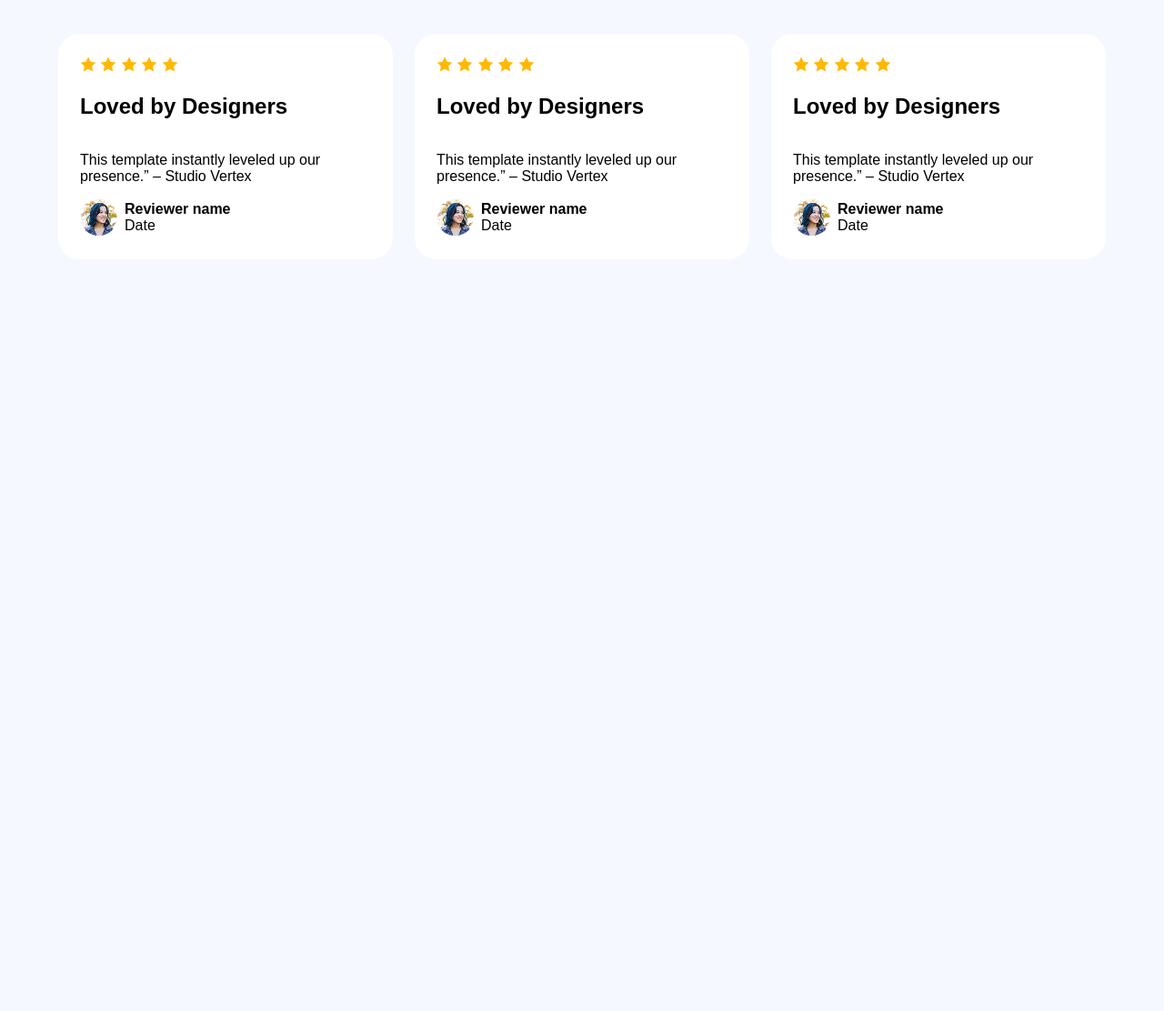
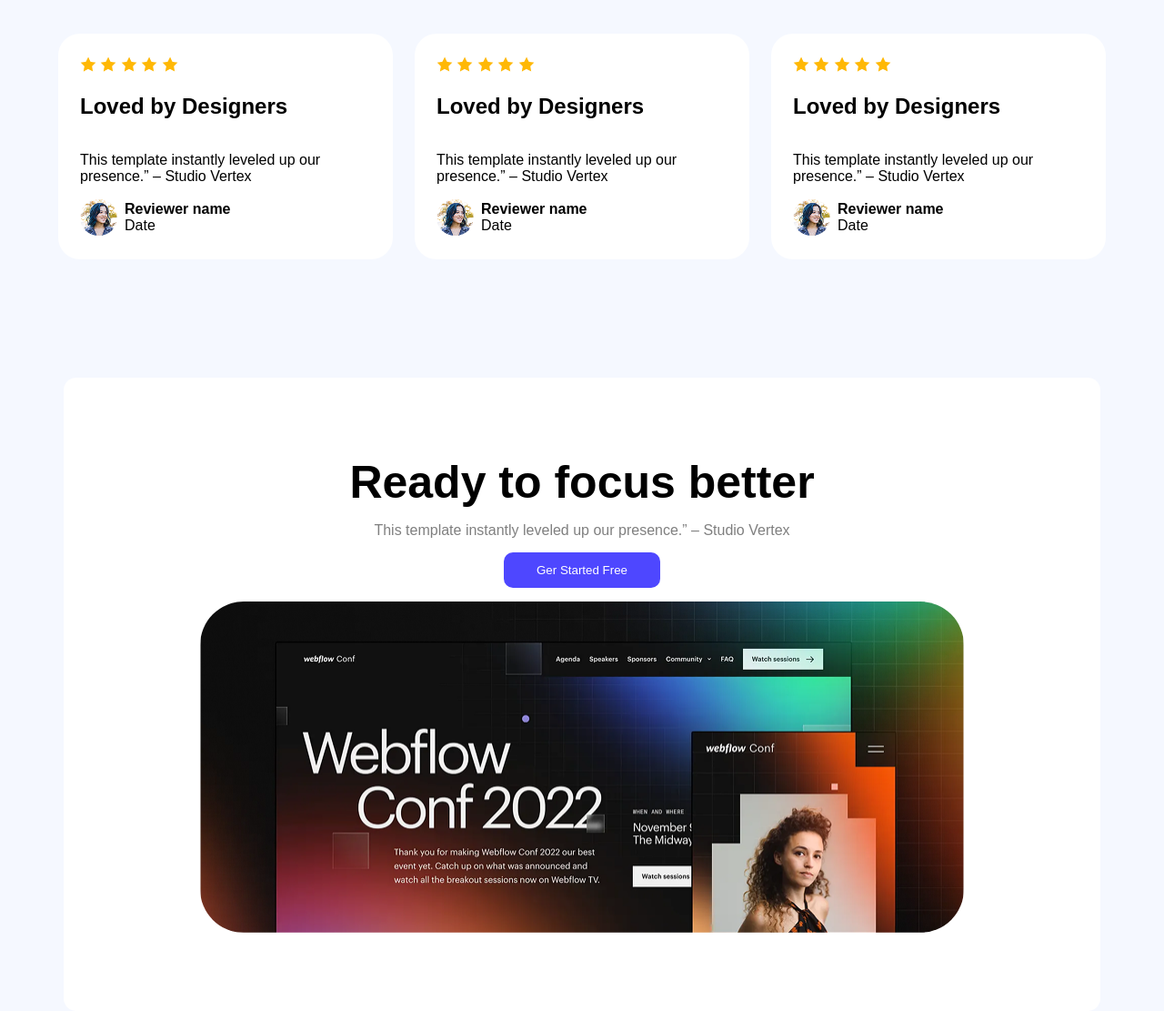
Before and after one commit to shoyaibsazzad/my-first-assignment, a plain HTML site: page index.html in a window 1280 px wide. Shown: the part 1725-2836 px from the top of the page at 91% size. Before the commit the page ends 2010 px from the top, so only its background shows below. Drawn offline with Linux system fonts and the light colour scheme.

Commit message:
focus-section done

```diff
--- a/index.html
+++ b/index.html
@@ -114,5 +114,14 @@
 
         </div>
     </section>
+
+    <!-- .......focuse.... -->
+
+    <section class="focus">
+        <h2>Ready to focus better</h2>
+        <p>This template instantly leveled up our presence.” – Studio Vertex</p>
+        <button class="btn-nav">Ger Started Free</button>
+        <img src="./images/wc-big.png" alt="wc-big">
+    </section>
 </body>
 </html>
--- a/style.css
+++ b/style.css
@@ -158,3 +158,32 @@ main h1{
     font-size: 42px;
     font-weight: bold;
 }
+.focus{
+    max-width: 1140px;
+    margin: 0 auto;
+    height: 696px;
+    background-color: white;
+    margin-top: 180px;
+    border-radius: 14px;
+    display: flex;
+    flex-direction: column;
+    justify-content: center;
+    align-items: center;
+    gap: 15px;
+}
+.focus img{
+    height: 364.77px;
+    width: 840px;
+    border-radius: 48px;
+
+}
+.focus h2, .focus p{
+    margin: 0;
+}
+.focus h2{
+    font-size: 50px;
+    font-weight: bold;
+}
+.focus p{
+    color: rgba(0, 0, 0, 0.5);
+}
```
